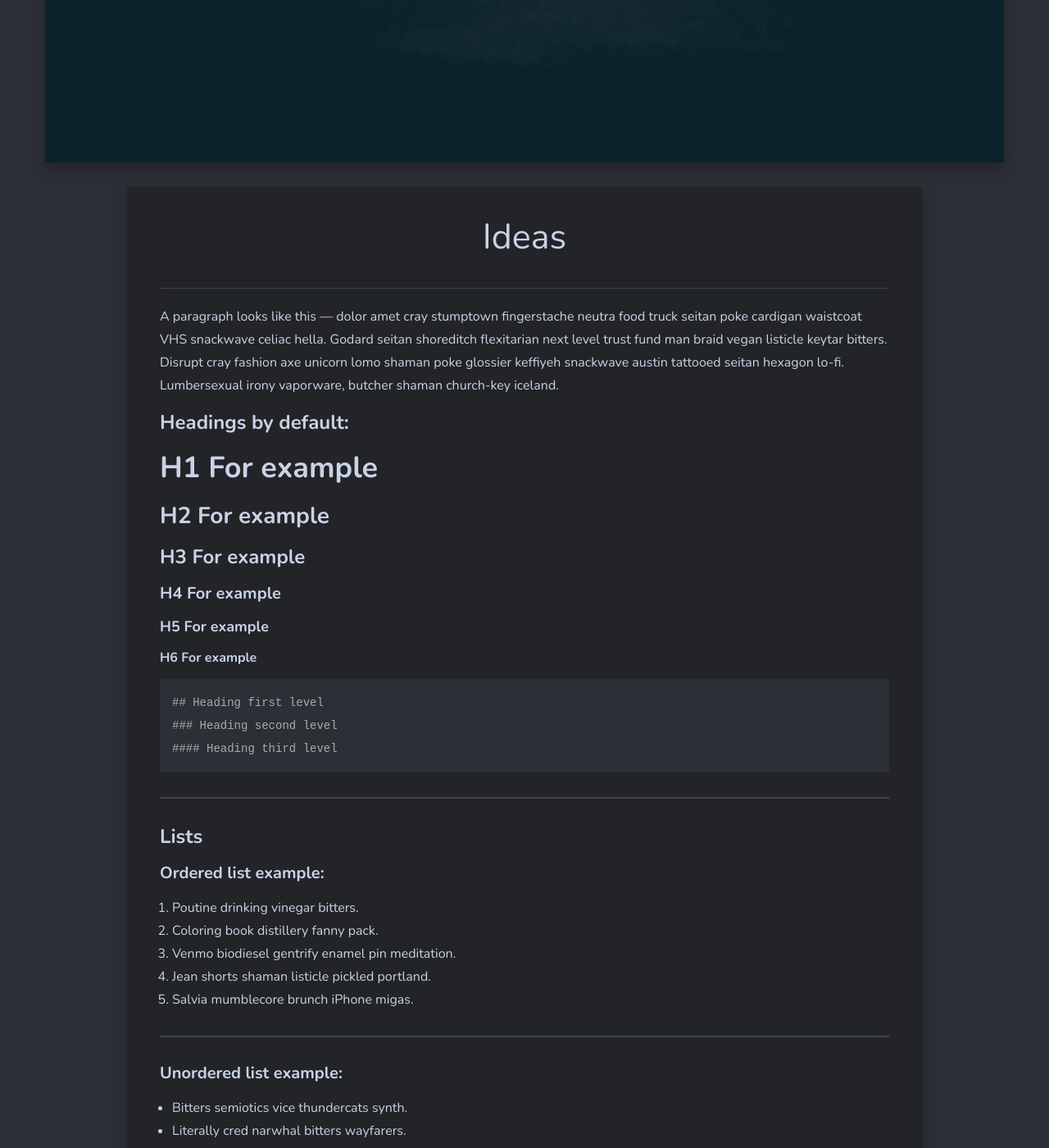
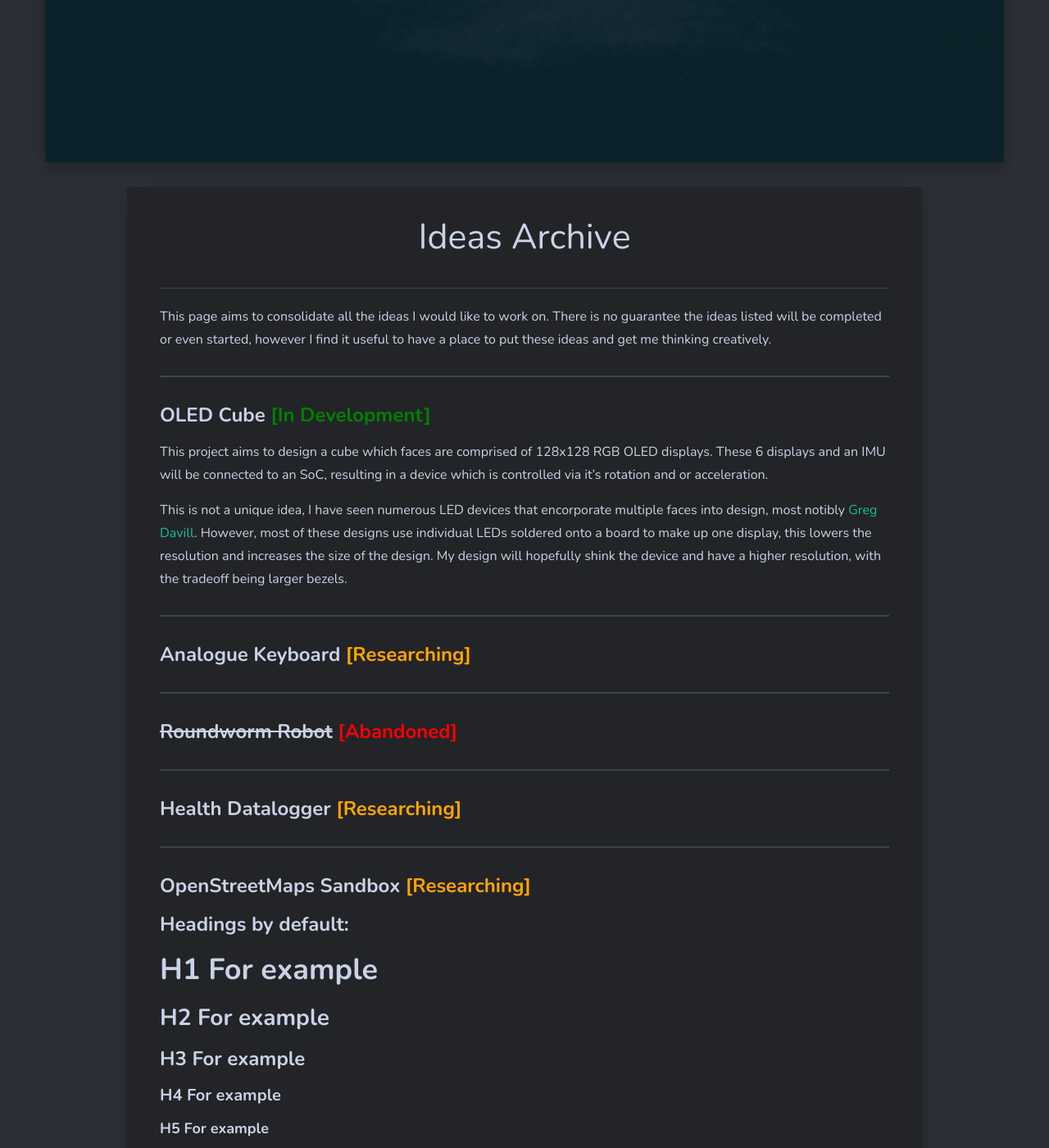
Before and after one commit to BenjaminJAnderson/Website, a Jekyll site: the page built from _pages/ideas.md, in a window 1280 px wide and 1400 px high, scrolled down 497 px. Shown: the whole window at 82% size. Built offline with Jekyll 4.4.1, drawn with Linux system fonts in a browser that asks for light colours; nearby versions of some CDN libraries.

Commit message:
Writing out Ideas Page using html and markdown

```diff
--- a/_pages/ideas.md
+++ b/_pages/ideas.md
@@ -1,11 +1,36 @@
 ---
 layout: pageA
-title: Ideas
+title: Ideas Archive
 permalink: /ideas/
 image: 11.jpg
 ---
 
-A paragraph looks like this — dolor amet cray stumptown fingerstache neutra food truck seitan poke cardigan waistcoat VHS snackwave celiac hella. Godard seitan shoreditch flexitarian next level trust fund man braid vegan listicle keytar bitters. Disrupt cray fashion axe unicorn lomo shaman poke glossier keffiyeh snackwave austin tattooed seitan hexagon lo-fi. Lumbersexual irony vaporware, butcher shaman church-key iceland.
+This page aims to consolidate all the ideas I would like to work on. There is no guarantee the ideas listed will be completed or even started, however I find it useful to have a place to put these ideas and get me thinking creatively.
+
+***
+
+### OLED Cube <span style="color:green">[In Development]</span>
+
+This project aims to design a cube which faces are comprised of 128x128 RGB OLED displays. These 6 displays and an IMU will be connected to an SoC, resulting in a device which is controlled via it's rotation and or acceleration.
+
+This is not a unique idea, I have seen numerous LED devices that encorporate multiple faces into design, most notibly [Greg Davill](https://gregdavill.com/). However, most of these designs use individual LEDs soldered onto a board to make up one display, this lowers the resolution and increases the size of the design. My design will hopefully shink the device and have a higher resolution, with the tradeoff being larger bezels.
+
+***
+
+### Analogue Keyboard <span style="color:orange">[Researching]</span>
+
+***
+
+### ~~Roundworm Robot~~ <span style="color:red">[Abandoned]</span>
+
+***
+
+### Health Datalogger <span style="color:orange">[Researching]</span>
+
+***
+
+### OpenStreetMaps Sandbox <span style="color:orange">[Researching]</span>
+
 
 ### Headings by default:
 
```
